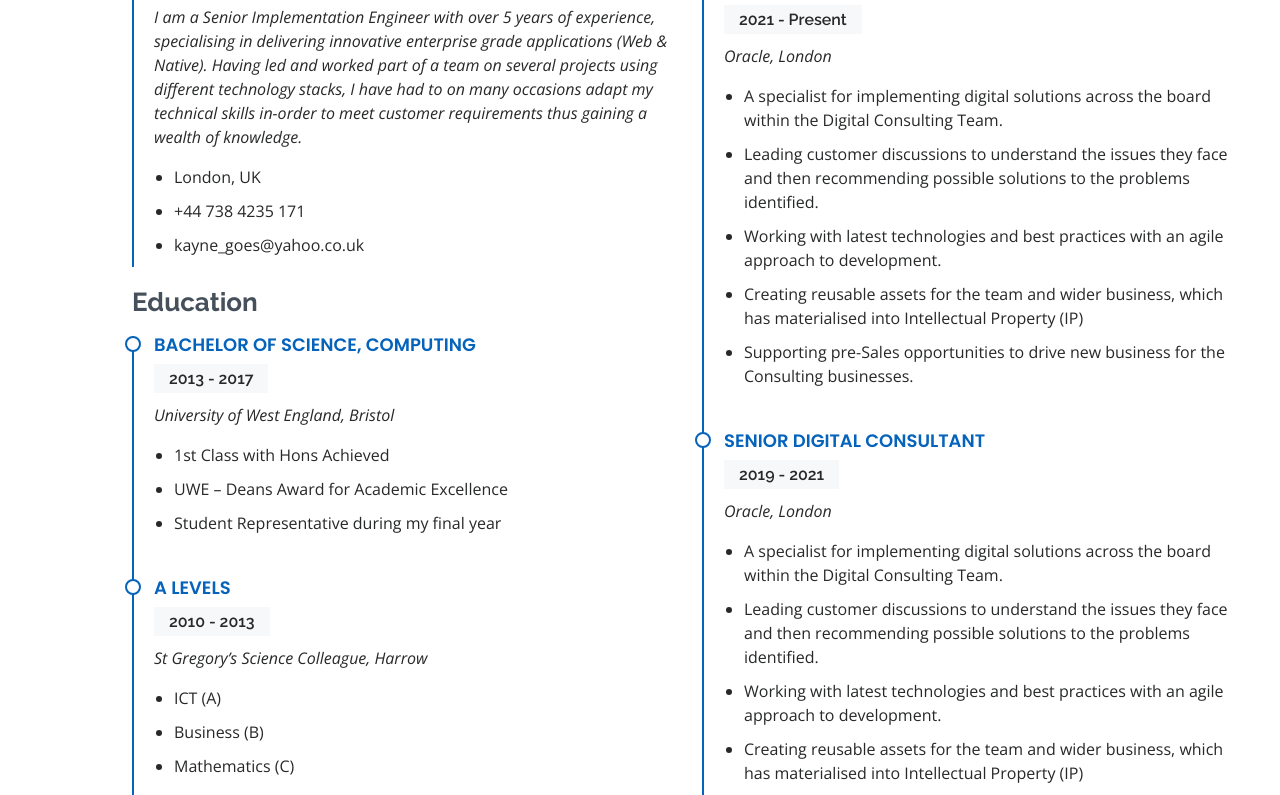
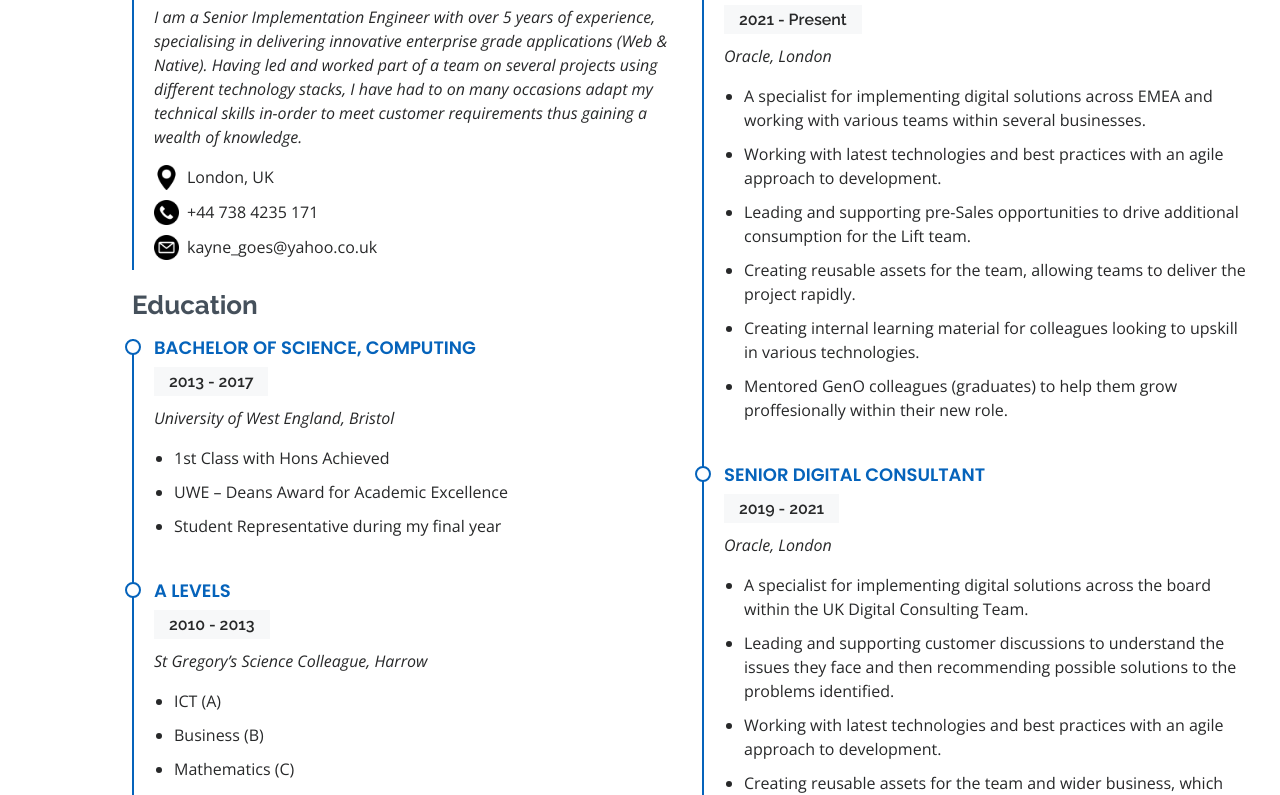
Before and after one commit to goeskayne/cv, a plain HTML site: page index.html in a window 1280 px wide. Shown: the part 1061-1856 px from the top of the page. Drawn offline with nearby package versions, Linux system fonts and the light colour scheme.

Commit message:
update to cv

```diff
--- a/index.html
+++ b/index.html
@@ -251,11 +251,23 @@
             <div class="resume-item pb-0">
               <h4>Kayne Goes</h4>
               <p><em>I am a Senior Implementation Engineer with over 5 years of experience, specialising in delivering innovative enterprise grade applications (Web & Native). Having led and worked part of a team on several projects using different technology stacks, I have had to on many occasions adapt my technical skills in-order to meet customer requirements thus gaining a wealth of knowledge.</em></p>
-              <ul>
-                <li>London, UK</li>
-                <li>+44 738 4235 171</li>
-                <li>kayne_goes@yahoo.co.uk</li>
-              </ul>
+              <div class="row">
+                <div class="col-lg-12 d-flex" style="padding-bottom: 10px;">
+                  <img src="./assets/img/maps-and-flags.png" height="25" width="25"/>
+                  <span style="padding-left: 0.5em;">London, UK</span>
+                </div>
+
+                <div class="col-lg-12 d-flex" style="padding-bottom: 10px;">
+                  <img src="./assets/img/phone-call.png" height="25" width="25"/>
+                  <span style="padding-left: 0.5em;">+44 738 4235 171</span>
+                </div>
+
+                <div class="col-lg-12 d-flex" style="padding-bottom: 10px;">
+                  <img src="./assets/img/email.png" height="25" width="25"/>
+                  <span style="padding-left: 0.5em;">kayne_goes@yahoo.co.uk</span>
+                </div>
+              </div>
+
             </div>
 
             <h3 class="resume-title">Education</h3>
@@ -358,11 +370,12 @@
               <h5>2021 - Present</h5>
               <p><em>Oracle, London </em></p>
               <ul>
-                <li>A specialist for implementing digital solutions across the board within the Digital Consulting Team.</li>
-                <li>Leading customer discussions to understand the issues they face and then recommending possible solutions to the problems identified.</li>
+                <li>A specialist for implementing digital solutions across EMEA and working with various teams within several businesses.</li>
                 <li>Working with latest technologies and best practices with an agile approach to development.</li>
-                <li>Creating reusable assets for the team and wider business, which has materialised into Intellectual Property (IP)</li>
-                <li>Supporting pre-Sales opportunities to drive new business for the Consulting businesses.</li>
+                <li>Leading and supporting pre-Sales opportunities to drive additional consumption for the Lift team.</li>
+                <li>Creating reusable assets for the team, allowing teams to deliver the project rapidly.</li>
+                <li>Creating internal learning material for colleagues looking to upskill in various technologies.</li>
+                <li>Mentored GenO colleagues (graduates) to help them grow proffesionally within their new role.</li>
               </ul>
             </div>
             <div class="resume-item">
@@ -370,8 +383,8 @@
               <h5>2019 - 2021</h5>
               <p><em>Oracle, London</em></p>
               <ul>
-                <li>A specialist for implementing digital solutions across the board within the Digital Consulting Team.</li>
-                <li>Leading customer discussions to understand the issues they face and then recommending possible solutions to the problems identified.</li>
+                <li>A specialist for implementing digital solutions across the board within the UK Digital Consulting Team.</li>
+                <li>Leading and supporting customer discussions to understand the issues they face and then recommending possible solutions to the problems identified.</li>
                 <li>Working with latest technologies and best practices with an agile approach to development.</li>
                 <li>Creating reusable assets for the team and wider business, which has materialised into Intellectual Property (IP)</li>
                 <li>Supporting pre-Sales opportunities to drive new business for the Consulting businesses.</li>
@@ -382,7 +395,6 @@
               <h5>2017 - 2019</h5>
               <p><em>Oracle, London</em></p>
               <ul>
-                <li>Recognised as a mobile specialist, developing hybrid enterprise web applications within the Digital Consulting Team.</li>
                 <li>Developing mobile-first responsive web applications with UX (User Experience) in mind.</li>
                 <li>Experience with creating Java REST services to interface with a web application as a configuration controller.</li>
                 <li>Integrating Oracle Identify Cloud Services (IDCS) with a web application using latest security principles such as OAuth2.</li>
```
Also changed, not shown: assets/img/email.png (added), assets/img/maps-and-flags.png (added), assets/img/phone-call.png (added), 2 other files.
